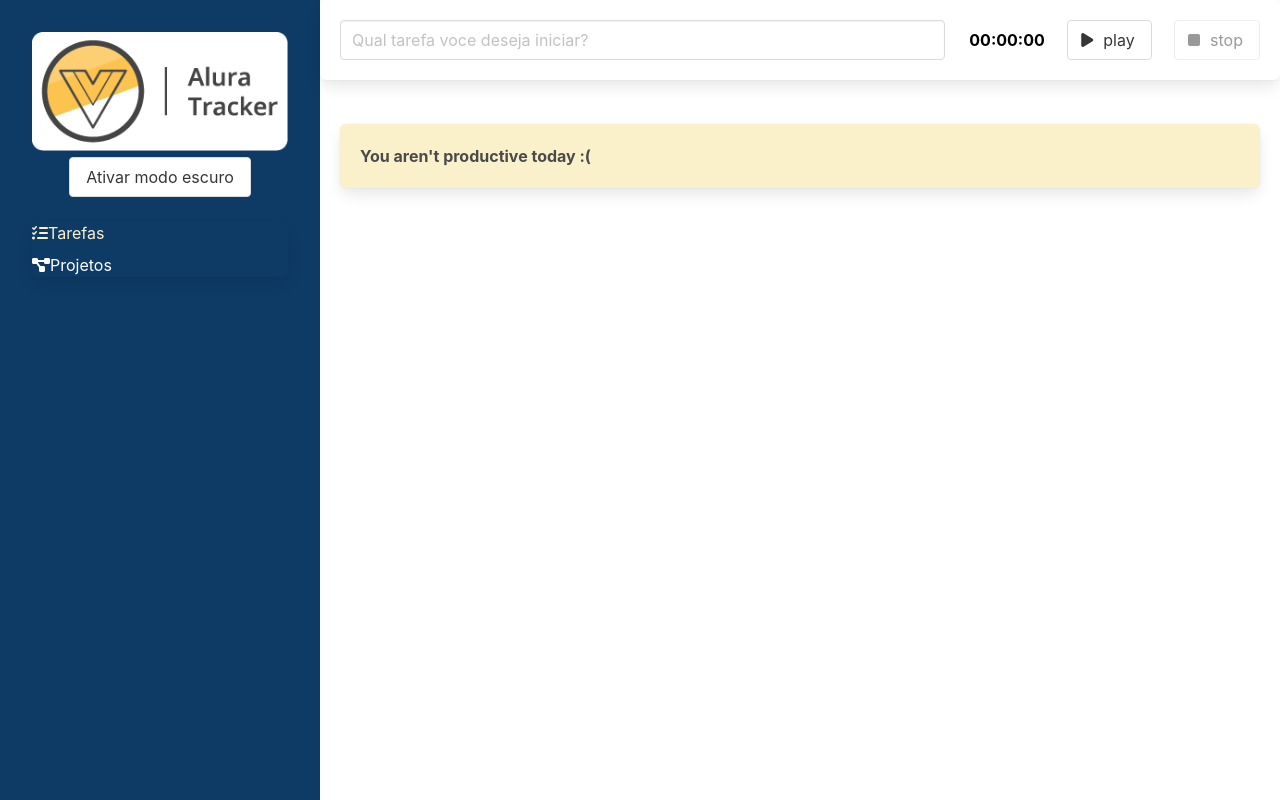
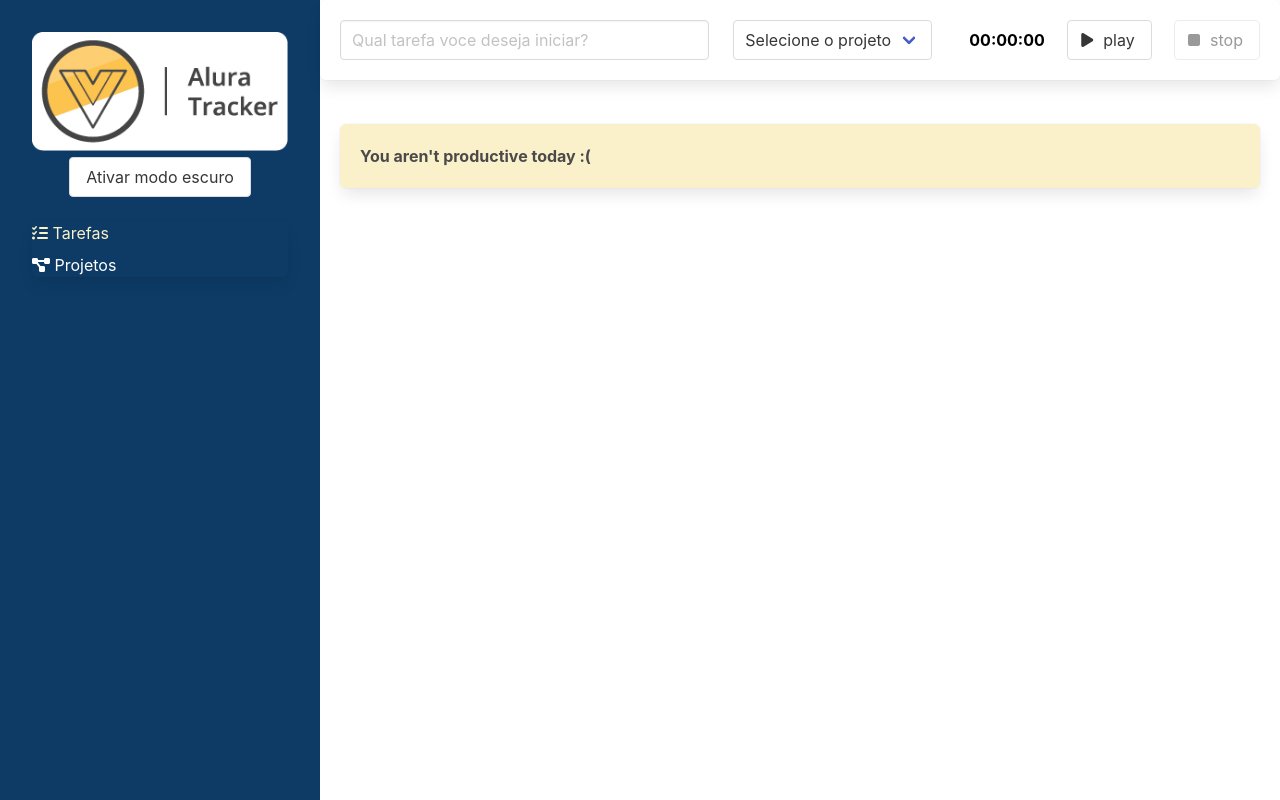
Before and after one commit to andgomes95/class-vue3-explorando, a Vue app: page / in a window 1280 px wide. Built offline with nearby package versions, Linux system fonts and the light colour scheme.

Commit message:
Vue3: Avancando no framework - aula 02

```diff
--- a/package.json
+++ b/package.json
@@ -10,7 +10,8 @@
   "dependencies": {
     "core-js": "^3.8.3",
     "vue": "^3.2.13",
-    "vue-router": "~4.1.6"
+    "vue-router": "~4.1.6",
+    "vuex": "~4.0.2"
   },
   "devDependencies": {
     "@fortawesome/fontawesome-free": "~6.4.0",
--- a/src/components/BarraLateral.vue
+++ b/src/components/BarraLateral.vue
@@ -5,10 +5,10 @@
     <nav class="panel mt-5">
       <ul>
         <li>
-          <router-link to="/" class="link"><i class="fas fa-tasks"></i>Tarefas</router-link>
+          <router-link to="/" class="link"><i class="fas fa-tasks"></i> Tarefas</router-link>
         </li>
         <li>
-          <router-link to="projetos"  class="link"><i class="fas fa-project-diagram"></i>Projetos</router-link>
+          <router-link to="projetos"  class="link"><i class="fas fa-project-diagram"></i> Projetos</router-link>
         </li>
       </ul>
     </nav>
--- a/src/components/FormularioCronometro.vue
+++ b/src/components/FormularioCronometro.vue
@@ -2,7 +2,7 @@
   <div class="box formulario">
     <div class="columns">
       <div
-        class="column is-8"
+        class="column is-5"
         role="form"
         aria-label="Formulario para criacao de uma nova tarefa"
       >
@@ -13,6 +13,20 @@
           v-model="descricao"
         />
       </div>
+      <div class="column is-3">
+        <div class="select">
+          <select v-model="idProjeto">
+            <option value="">Selecione o projeto</option>
+            <option
+              :value="projeto.id"
+              v-for="projeto in projetos"
+              :key="projeto.id"
+            >
+              {{ projeto.nome }}
+            </option>
+          </select>
+        </div>
+      </div>
       <div class="column">
         <TemporizadorButtons @aoTemporizadorFinalizado="finalizarTarefa" />
       </div>
@@ -21,8 +35,10 @@
 </template>
 
 <script lang="ts">
-import { defineComponent } from "vue";
+import { computed, defineComponent } from "vue";
+import { useStore } from "vuex";
 import TemporizadorButtons from "./TemporizadorButtons.vue";
+import { key } from '@/store';
 export default defineComponent({
   components: { TemporizadorButtons },
   name: "FormularioCronometro",
@@ -30,13 +46,21 @@
   data() {
     return {
       descricao: "",
+      idProjeto: ''
     };
+  },
+  setup () {
+    const store = useStore(key)
+    return {
+      projetos: computed(() => store.state.projetos)
+    }
   },
   methods: {
     finalizarTarefa(tempoDecorrido: number): void {
       this.$emit("aoSalvarTarefa", {
         duracaoEmSegundos: tempoDecorrido,
         descricao: this.descricao,
+        projeto: this.projetos.find(proj => proj.id == this.idProjeto)
       });
       this.descricao = "";
     },
--- a/src/interfaces/ITarefa.ts
+++ b/src/interfaces/ITarefa.ts
@@ -1,4 +1,7 @@
+import IProjeto from "./IProjeto";
+
 export default interface ITarefa{
   duracaoEmSegundos: number,
-  descricao: string
+  descricao: string,
+  projeto: IProjeto
 }
--- a/src/main.ts
+++ b/src/main.ts
@@ -3,7 +3,9 @@
 
 import '@fortawesome/fontawesome-free/css/all.css'
 import router from './router'
+import { key, store } from './store'
 
 createApp(App)
 .use(router)
+.use(store, key)
 .mount('#app')
--- /dev/null
+++ b/src/store/index.ts
@@ -0,0 +1,28 @@
+import IProjeto from "@/interfaces/IProjeto";
+import { InjectionKey } from 'vue';
+import { createStore, Store, useStore as vuexUseStore} from "vuex";
+
+interface Estado {
+  projetos: IProjeto[]
+}
+
+export const key: InjectionKey<Store<Estado>>= Symbol();
+
+export const store = createStore<Estado>({
+  state: {
+    projetos: []
+  },
+  mutations: {
+    'ADICIONA_PROJETO'(state, nomeDoProjeto: string) {
+      const projeto = {
+        id: new Date().toISOString(),
+        nome: nomeDoProjeto
+      } as IProjeto
+      state.projetos.push(projeto)
+    }
+  }
+})
+
+export function useStore(): Store<Estado> {
+  return vuexUseStore(key)
+}
--- a/src/views/ProjetosEmAndamento.vue
+++ b/src/views/ProjetosEmAndamento.vue
@@ -37,24 +37,26 @@
 </template>
 
 <script lang="ts">
-import { defineComponent } from "vue";
-import IProjeto from "../interfaces/IProjeto";
+import { computed, defineComponent } from "vue";
+import { useStore } from "@/store";
 
 export default defineComponent({
   name: "ProjetosEmAndamento",
   data() {
     return {
-      nomeDoProjeto: "",
-      projetos: [] as IProjeto[],
+      nomeDoProjeto: ""
+    };
+  },
+  setup() {
+    const store = useStore();
+    return {
+      store,
+      projetos: computed(() => store.state.projetos)
     };
   },
   methods: {
     salvar() {
-      const projeto: IProjeto = {
-        nome: this.nomeDoProjeto,
-        id: new Date().toISOString(),
-      };
-      this.projetos.push(projeto);
+      this.store.commit('ADICIONA_PROJETO', this.nomeDoProjeto)
       this.nomeDoProjeto = "";
     },
   },
```
Also changed, not shown: 1 other file (tests, documents, lock files or other folders).
